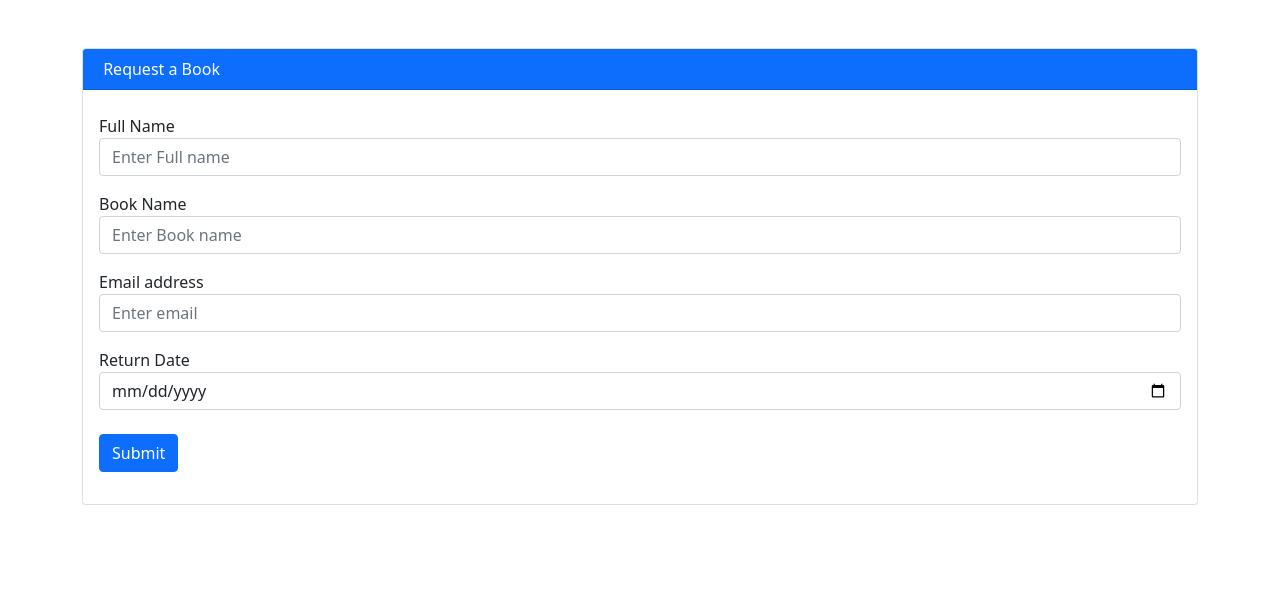
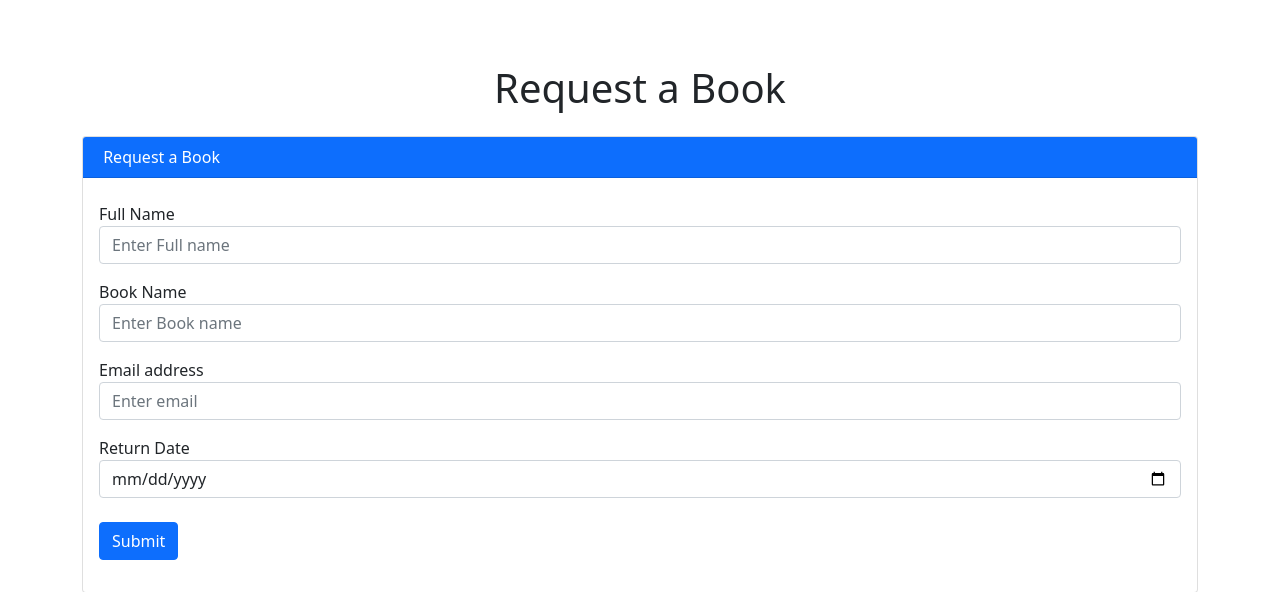
Before and after one commit to SakshyamShrestha/Online-Library, a Django app: page /bookreq/ in a window 1280 px wide. Shown: the part 58-650 px from the top of the page. Run offline with Django 3.2, Linux system fonts and the light colour scheme.

Commit message:
book request title added

```diff
--- a/pages/templates/pages/bookreq.html
+++ b/pages/templates/pages/bookreq.html
@@ -2,6 +2,7 @@
 {% block content %}
 <div class="container py-5">
   <div class="row">
+    <h1 class="py-3 text-center">Request a Book</h1>
     <div class="col">
       <div class="card">
         <div class="card-header bg-primary text-white">
```
